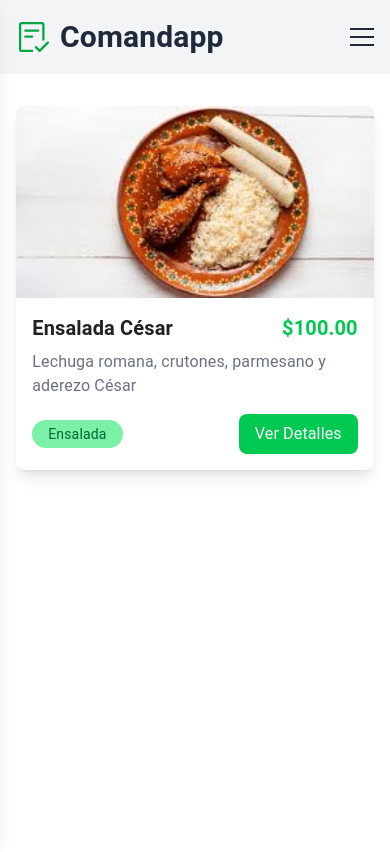
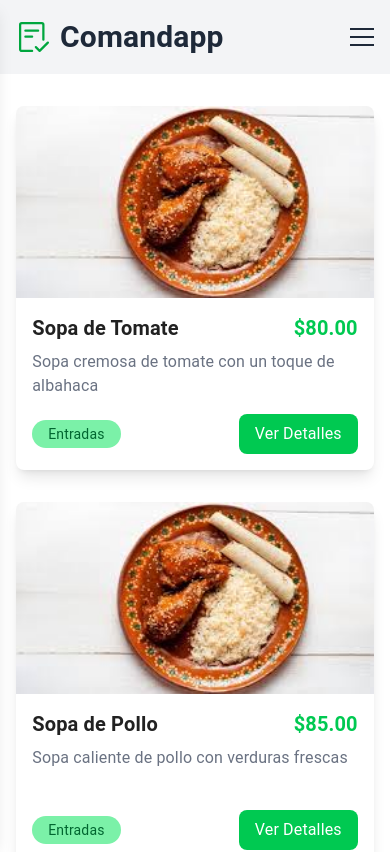
Before and after one commit to wapifoodmx-ctrl/WapifoodFront, a Next.js app: page /clientmenu in a window 390 px wide. Shown: the top 852 px of the page. Built offline with nearby package versions, Linux system fonts and the light colour scheme.

Commit message:
se terminó la pagina del menu de clientes

```diff
--- a/Menucliente/menucliente.jsx
+++ b/Menucliente/menucliente.jsx
@@ -10,8 +10,127 @@ import React, { useState, useEffect } from "react";
 import kime from "@/pages/assets/img/kime.jpeg";
 import Image from "next/image";
 
+const productos = [
+    {
+        id: 1,
+        nombre: "Ensalada César",
+        precio: 100.0,
+        descripcion: "Lechuga romana, crutones, parmesano y aderezo César",
+        categoria: "Ensaladas",
+        imagen: kime,
+    },
+    {
+        id: 2,
+        nombre: "Pizza Margarita",
+        precio: 150.0,
+        descripcion: "Masa artesanal, salsa de tomate, mozzarella y albahaca fresca",
+        categoria: "Pizzas",
+        imagen: kime, // Cambia por otra imagen si es necesario
+    },
+    {
+        id: 3,
+        nombre: "Sopa de Tomate",
+        precio: 80.0,
+        descripcion: "Sopa cremosa de tomate con un toque de albahaca",
+        categoria: "Entradas",
+        imagen: kime, // Cambia por otra imagen si es necesario
+    },
+    {
+        id: 4,
+        nombre: "Tarta de Chocolate",
+        precio: 120.0,
+        descripcion: "Tarta de chocolate con base de galleta y crema batida",
+        categoria: "Postres",
+        imagen: kime, // Cambia por otra imagen si es necesario
+    },
+    {
+        id: 5,
+        nombre: "Hamburguesa Clásica",
+        precio: 200.0,
+        descripcion: "Carne de res, lechuga, tomate y cebolla en pan artesanal jhguvuhvugivbufuhbuyvuvuhbuyvuhbjhvouckuhvugcvuhvoucoucviihvouycvouhvoucuguhcoutcuhv",
+        categoria: "Platos Principales",
+        imagen: kime, // Cambia por otra imagen si es necesario
+    },
+    {
+        id: 6,
+        nombre: "Batido de Fresa",
+        precio: 90.0,
+        descripcion: "Batido cremoso de fresa con leche y helado",
+        categoria: "Bebidas",
+        imagen: kime, // Cambia por otra imagen si es necesario
+    },
+    {
+        id: 7,
+        nombre: "Ensalada de Frutas",
+        precio: 70.0,
+        descripcion: "Mezcla de frutas frescas de temporada",
+        categoria: "Ensaladas",
+        imagen: kime, // Cambia por otra imagen si es necesario
+    },
+    {
+        id: 8,
+        nombre: "Pizza Pepperoni",
+        precio: 160.0,
+        descripcion: "Masa artesanal, salsa de tomate, mozzarella y pepperoni",
+        categoria: "Pizzas",
+        imagen: kime, // Cambia por otra imagen si es necesario
+    },
+    {
+        id: 9,
+        nombre: "Sopa de Pollo",
+        precio: 85.0,
+        descripcion: "Sopa caliente de pollo con verduras frescas",
+        categoria: "Entradas",
+        imagen: kime, // Cambia por otra imagen si es necesario
+    },
+    {
+        id: 10,
+        nombre: "Tarta de Limón",
+        precio: 110.0,
+        descripcion: "Tarta de limón con merengue y galleta",
+        categoria: "Postres",
+        imagen: kime, // Cambia por otra imagen si es necesario
+    },
+    {
+        id: 11,
+        nombre: "Ensalada Griega",
+        precio: 120.0,
+        descripcion: "Lechuga, tomate, pepino, aceitunas y queso feta",
+        categoria: "Ensaladas",
+        imagen: kime, // Cambia por otra imagen si es necesario
+    },
+    {
+        id: 12,
+        nombre: "Club Sandwich",
+        precio: 150.0,
+        descripcion: "Pan tostado con pollo, tocino, lechuga y tomate",
+        categoria: "Platos Principales",
+        imagen: kime, // Cambia por otra imagen si es necesario
+    },
+];
+
+const categoriaOrden = {
+    "Entradas": 0,
+    "Platos Principales": 1,
+    "Ensaladas": 2,
+    "Pizzas": 3,
+    "Postres": 4,
+    "Bebidas": 5,
+};
+
+console.log(productos.map(p => ({
+    nombre: p.nombre,
+    categoria: p.categoria,
+    orden: categoriaOrden[p.categoria],
+})));
+
 export default function MenuCliente() {
     const [isOpen, setIsOpen] = useState(false);
+    const [categoriaSeleccionada, setCategoriaSeleccionada] = useState("Todos los platillos");
+
+    const productosFiltrados = categoriaSeleccionada === "Todos los platillos"
+        ? productos
+        : productos.filter(producto => producto.categoria === categoriaSeleccionada);
 
     useEffect(() => {
         const handleClickOutside = (event) => {
@@ -39,7 +158,7 @@ export default function MenuCliente() {
 
                         {/* Botón del menú hamburguesa */}
                         <button
-                            className="z-20 cursor-pointer py-3 md:hidden hamburger-button"
+                            className="z-20 cursor-pointer py-3 hamburger-button"
                             onClick={() => setIsOpen(!isOpen)} // Toggle menu on click
                             aria-label="Toggle menu"
                         >
@@ -63,43 +182,64 @@ export default function MenuCliente() {
                     <p className="text-gray-500 font-bold">Menú principal</p>
                     <li
                         className="flex hover:bg-gray-200 p-2 rounded cursor-pointer gap-2"
-                        onClick={() => setIsOpen(false)} // Close menu on click
+                        onClick={() => {
+                            setCategoriaSeleccionada("Todos los platillos");
+                            setIsOpen(false);
+                        }}
                     >
                         <IoHomeOutline className="self-center"/> Todos los platillos
                     </li>
                     <li
                         className="flex hover:bg-gray-200 p-2 rounded cursor-pointer gap-2"
-                        onClick={() => setIsOpen(false)} // Close menu on click
+                        onClick={() => {
+                            setCategoriaSeleccionada("Entradas");
+                            setIsOpen(false);
+                        }}
                     >
                         <TbSoup className="self-center"/>Entradas
                     </li>
                     <li
                         className="flex hover:bg-gray-200 p-2 rounded cursor-pointer gap-2"
-                        onClick={() => setIsOpen(false)} // Close menu on click
+                        onClick={() => {
+                            setCategoriaSeleccionada("Platos Principales");
+                            setIsOpen(false);
+                        }}
                     >
                         <GiForkKnifeSpoon className="self-center"/>Platos principales
                     </li>
                     <li
                         className="flex hover:bg-gray-200 p-2 rounded cursor-pointer gap-2"
-                        onClick={() => setIsOpen(false)} // Close menu on click
+                        onClick={() => {
+                            setCategoriaSeleccionada("Ensaladas");
+                            setIsOpen(false);
+                        }}
                     >
-                        <LuSalad  className="self-center"/>Ensaladas
+                        <LuSalad className="self-center"/>Ensaladas
                     </li>
                     <li
                         className="flex hover:bg-gray-200 p-2 rounded cursor-pointer gap-2"
-                        onClick={() => setIsOpen(false)} // Close menu on click
+                        onClick={() => {
+                            setCategoriaSeleccionada("Pizzas");
+                            setIsOpen(false);
+                        }}
                     >
                         <CiPizza className="self-center"/>Pizzas
                     </li>
                     <li
                         className="flex hover:bg-gray-200 p-2 rounded cursor-pointer gap-2"
-                        onClick={() => setIsOpen(false)} // Close menu on click
+                        onClick={() => {
+                            setCategoriaSeleccionada("Postres");
+                            setIsOpen(false);
+                        }}
                     >
                         <GiCakeSlice className="self-center" />Postres
                     </li>
                     <li
                         className="flex hover:bg-gray-200 p-2 rounded cursor-pointer gap-2"
-                        onClick={() => setIsOpen(false)} // Close menu on click
+                        onClick={() => {
+                            setCategoriaSeleccionada("Bebidas");
+                            setIsOpen(false);
+                        }}
                     >
                         <LuCupSoda className="self-center"/>Bebidas
                     </li>
@@ -107,11 +247,22 @@ export default function MenuCliente() {
             </div>
 
             {/* Card Section */}
-            <section className="rounded-lg shadow-lg flex flex-col w-11/12 md:w-1/2 lg:w-1/3 mx-auto my-8 bg-white ">
+            <section className="grid grid-cols-1 md:grid-cols-2 lg:grid-cols-3 gap-8 mx-auto my-8 w-11/12">
+                {productosFiltrados
+                    .sort((a, b) => {
+                        const ordenA = categoriaOrden[a.categoria] ?? Number.MAX_SAFE_INTEGER;
+                        const ordenB = categoriaOrden[b.categoria] ?? Number.MAX_SAFE_INTEGER;
+                        return ordenA - ordenB;
+                    })
+                    .map((producto) => (
+                        <div
+                            key={producto.id}
+                            className="rounded-lg shadow-lg flex flex-col bg-white"
+                        >
                             <div className="w-full h-48">
                                 <Image
-                        src={kime} // Usa la imagen del producto o una predeterminada
-                        alt="Imagen del producto"
+                                    src={producto.imagen}
+                                    alt={`Imagen de ${producto.nombre}`}
                                     className="rounded-t-lg w-full h-full object-cover"
                                     width={300}
                                     height={200}
@@ -120,23 +271,28 @@ export default function MenuCliente() {
 
                             <div className="p-4">
                                 <div className="flex justify-between items-center mb-2">
-                        <h3 className="font-bold text-xl">{"Ensalada César"}</h3>
-                        <p className="text-xl text-green-500 font-bold">${(100.00).toFixed(2)}</p>
+                                    <h3 className="font-bold text-xl">{producto.nombre}</h3>
+                                    <p className="text-xl text-green-500 font-bold">
+                                        ${producto.precio.toFixed(2)}
+                                    </p>
                                 </div>
-                    <p className="text-gray-500 mb-4">
-                        {"Lechuga romana, crutones, parmesano y aderezo César"}
+                                <p className="text-gray-500 mb-4 line-clamp-2 min-h-[3rem]">
+                                    {producto.descripcion.length > 80
+                                        ? `${producto.descripcion.slice(0, 80)}...`
+                                        : producto.descripcion}
                                 </p>
                                 <div className="flex justify-between items-center">
                                     <p className="bg-green-300 text-green-800 rounded-full px-4 py-1 text-sm">
-                            {"Ensalada"}
+                                        {producto.categoria}
                                     </p>
-                        <button className="bg-green-500 text-white px-4 py-2 rounded-lg hover:bg-green-600">
+                                    <button className="bg-green-500 text-white px-4 py-2 rounded-lg hover:bg-green-600 cursor-pointer">
                                         Ver Detalles
                                     </button>
                                 </div>
                             </div>
+                        </div>
+                    ))}
             </section>
-
         </section>
     );
 }
```
Lines whose indentation alone changed are shown as unchanged.
